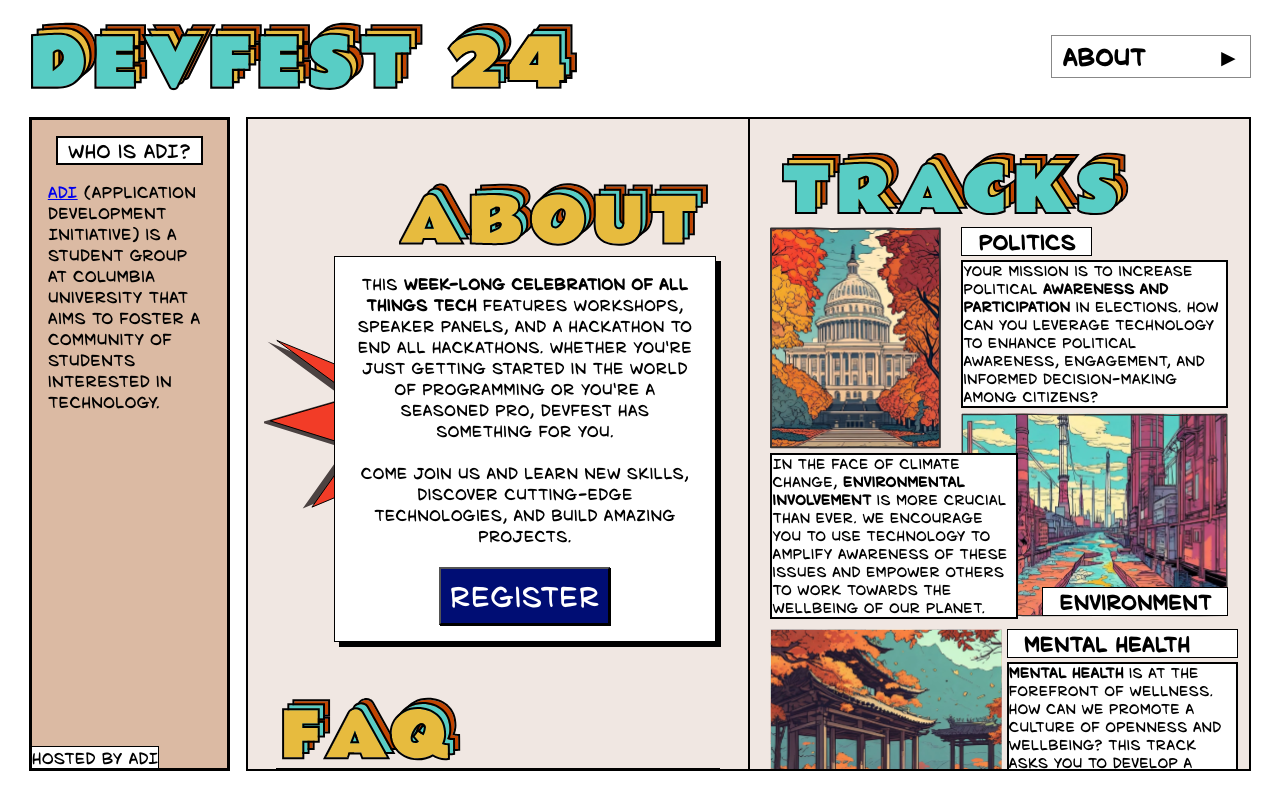
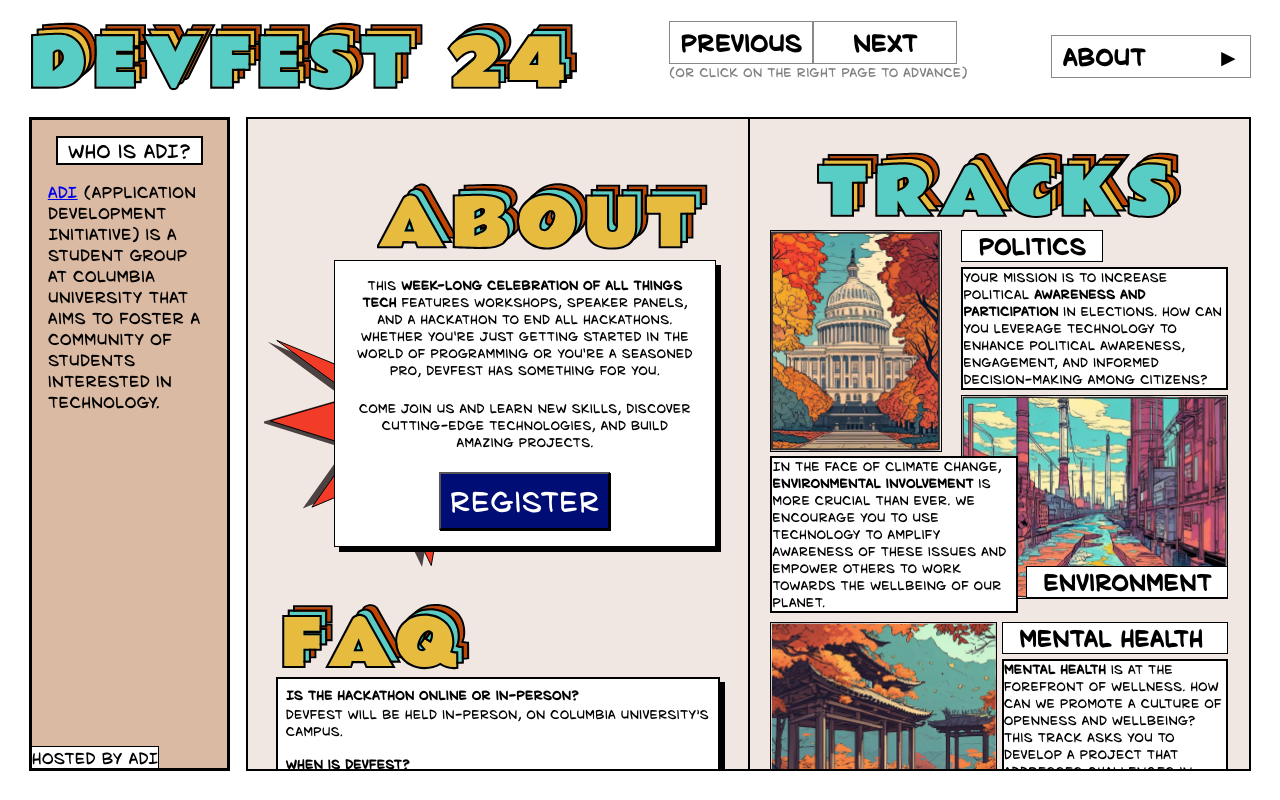
Before and after one commit to adicu/devfest-2024, a Next.js app: page / in a window 1280 px wide. Built offline with nearby package versions, Linux system fonts and the light colour scheme.

Commit message:
Added next and previous buttons in the header

```diff
--- a/next.config.js
+++ b/next.config.js
@@ -3,6 +3,7 @@
   reactStrictMode: false,
   env: {
     mobileWidth: "1000px",
+    bigWidth: "2000px",
   },
 };
 
--- a/src/components/Header.jsx
+++ b/src/components/Header.jsx
@@ -1,5 +1,6 @@
 import React, { useState, useRef, useEffect } from "react";
 import styled from "@emotion/styled";
+import Pages from "./Pages";
 
 // import DevFestSVG from "../../public/images/titles/devfest-24.svg";
 
@@ -18,6 +19,18 @@
   }
 
   /* background-color: orange; */
+`;
+
+const NextPageMessage = styled.div`
+  color: gray;
+
+  font-size: 0.8rem;
+
+  z-index: 1;
+
+  @media (max-width: ${process.env.mobileWidth}) {
+    display: none;
+  }
 `;
 
 const TitleImageDiv = styled.div`
@@ -75,6 +88,29 @@
   }
 `;
 
+const ButtonNext = styled.button`
+  background-color: #fff;
+  color: #000;
+  padding: 5px 10px;
+  cursor: pointer;
+  font-weight: bold;
+  position: relative;
+  overflow: hidden;
+  border-top: 1px solid #888;
+  border-left: 1px solid #888;
+  border-right: 1px solid #888;
+  border-bottom: 1px solid #888;
+  display: inline-block;
+  font-size: 1.5rem;
+
+  width: 9rem;
+  text-align: center;
+
+  :active {
+    background-color: #eee;
+  }
+`;
+
 const Arrow = styled.span`
   margin-left: 5px;
   display: inline-block;
@@ -107,7 +143,15 @@
 const Header = (props) => {
   const [isDropdownOpen, setDropdownOpen] = useState(false);
   const [selectedOption, setSelectedOption] = useState("About");
-  const trackOptions = ["About", "Tracks", "Sponsors", "Schedule", "Workshops"];
+  // const trackOptions = ["About", "Tracks", "Sponsors", "Schedule", "Workshops"];
+  const trackOptions = ["About", "Tracks"];
+
+  const pages = Pages(
+    props.data,
+    props.updatePage,
+    props.pageDictionary,
+    false
+  );
 
   function useOutsideAlerter(ref) {
     useEffect(() => {
@@ -153,6 +197,26 @@
     e.preventDefault();
   };
 
+  function goLeft() {
+    let desktopPage = Math.floor((props.currentPage + 1) / 2);
+    desktopPage -= 1;
+    let mobilePage = 2 * desktopPage;
+
+    if (mobilePage > 1) {
+      props.updatePage(mobilePage);
+    }
+  }
+
+  function goRight() {
+    let desktopPage = Math.floor((props.currentPage + 1) / 2);
+    desktopPage += 1;
+    let mobilePage = 2 * desktopPage - 1;
+
+    if (mobilePage < pages.length) {
+      props.updatePage(mobilePage);
+    }
+  }
+
   return (
     <HeaderContainer>
       <TitleImageDiv onClick={goHome}>
@@ -165,6 +229,13 @@
           src="/images/titles/24.svg"
         />
       </TitleImageDiv>
+      <div class="mobile-hidden">
+        <ButtonNext onClick={goLeft}>Previous</ButtonNext>
+        <ButtonNext onClick={goRight}>Next</ButtonNext>
+        <NextPageMessage>
+          (Or click on the right page to advance)
+        </NextPageMessage>
+      </div>
       <ButtonsContainer ref={wrapperRef}>
         {/* <Button> Schedule </Button> */}
 
--- a/src/components/Pages.jsx
+++ b/src/components/Pages.jsx
@@ -27,12 +27,11 @@
       pageDictionary={pageDictionary}
       mobile={mobile}
     />,
-    <SponsorsPage mobile={mobile} />,
-
-    <SchedulePage mobile={mobile} />,
-    <WorkshopsPage mobile={mobile} />,
-    <ComingSoonPage mobile={mobile} />,
-    // <ComingSoonPage className="page-no-mobile" mobile={mobile} />,
+    // <SponsorsPage mobile={mobile} />,
+    // <SchedulePage mobile={mobile} />,
+    // <WorkshopsPage mobile={mobile} />,
+    <ComingSoonPage page="1" mobile={mobile} />,
+    <ComingSoonPage page="2" className="page-no-mobile" mobile={mobile} />,
   ];
 
   return pages;
--- a/src/components/book-components/Page.jsx
+++ b/src/components/book-components/Page.jsx
@@ -10,6 +10,9 @@
     user-select: none;
 
     padding: 1rem;
+    @media (max-width: ${process.env.mobileWidth}) {
+      padding: 0;
+    }
 
     overflow-y: scroll;
     overflow-x: hidden;
--- a/src/components/pages/ComingSoonPage.jsx
+++ b/src/components/pages/ComingSoonPage.jsx
@@ -30,7 +30,7 @@
 
   return (
     <Container>
-      {/* <TextBox>
+      <TextBox>
         {props.page == "1" ? (
           <>
             <p>Coming Soon:</p>
@@ -45,10 +45,10 @@
         ) : (
           <p className="mobile-hidden">To Be Continued...</p>
         )}
+      </TextBox>
+      {/* <TextBox>
+        <p>To Be Continued...</p>
       </TextBox> */}
-      <TextBox>
-        <p>To Be Continued...</p>
-      </TextBox>
     </Container>
   );
 };
--- a/src/components/pages/home/HomePage.jsx
+++ b/src/components/pages/home/HomePage.jsx
@@ -1,6 +1,14 @@
 import styled from "@emotion/styled";
 
 import starBurst from "../../../../public/images/home/starburst.svg";
+
+const svgTitleSize = "5.5vw";
+const svgTitleSizeMobile = "14vw";
+const svgTitleSizeBig = "7rem";
+
+const textSizeMobile = "0.8rem";
+const textSize = "1vw";
+const textSizeBig = "1.3rem";
 
 const HomePage = (props) => {
   const Container = styled.div`
@@ -21,7 +29,18 @@
       float: center;
       margin-right: 0;
       margin-top: 0.3rem;
-      height: 2.3rem;
+      /* height: 2.3rem; */
+    }
+
+    /* background-color: red; */
+    height: ${svgTitleSize};
+
+    @media (max-width: ${process.env.mobileWidth}) {
+      height: ${svgTitleSizeMobile};
+    }
+
+    @media (min-width: ${process.env.bigWidth}) {
+      height: ${svgTitleSizeBig};
     }
   `;
 
@@ -50,12 +69,18 @@
     }
 
     p {
-      font-size: 1rem;
+      font-size: ${textSize};
     }
 
     @media (max-width: ${process.env.mobileWidth}) {
       p {
-        font-size: 0.8rem;
+        font-size: ${textSizeMobile};
+      }
+    }
+
+    @media (min-width: ${process.env.bigWidth}) {
+      p {
+        font-size: ${textSizeBig};
       }
     }
   `;
@@ -73,7 +98,7 @@
     font-size: 1.8rem;
 
     @media (max-width: ${process.env.mobileWidth}) {
-      font-size: 14px;
+      /* font-size: 14px; */
       font-size: 1.3rem;
     }
   `;
@@ -87,7 +112,17 @@
       float: center;
       margin-left: 1rem;
       margin-top: 0.3rem;
-      height: 2.3rem;
+      /* height: 2.3rem; */
+    }
+
+    height: ${svgTitleSize};
+
+    @media (max-width: ${process.env.mobileWidth}) {
+      height: ${svgTitleSizeMobile};
+    }
+
+    @media (min-width: ${process.env.bigWidth}) {
+      height: ${svgTitleSizeBig};
     }
   `;
 
@@ -126,22 +161,30 @@
   `;
 
   const Question = styled.p`
-    font-size: 1rem;
+    font-size: ${textSize};
     font-weight: bold;
     margin-bottom: 0.1rem;
 
     @media (max-width: ${process.env.mobileWidth}) {
-      font-size: 0.8rem;
+      font-size: ${textSizeMobile};
+    }
+
+    @media (min-width: ${process.env.bigWidth}) {
+      font-size: ${textSizeBig};
     }
   `;
 
   const Answer = styled.p`
-    font-size: 1rem;
+    font-size: ${textSize};
     margin-bottom: 1rem;
 
     @media (max-width: ${process.env.mobileWidth}) {
-      font-size: 0.8rem;
-      margin-bottom: 0.2rem;
+      font-size: ${textSizeMobile};
+      /* margin-bottom: 0.2rem; */
+    }
+
+    @media (min-width: ${process.env.bigWidth}) {
+      font-size: ${textSizeBig};
     }
   `;
 
--- a/src/components/pages/tracks/TracksPage.jsx
+++ b/src/components/pages/tracks/TracksPage.jsx
@@ -1,11 +1,40 @@
 import styled from "@emotion/styled";
 
-const textSizeMobile = "0.7rem";
-const textSize = "0.9rem";
-const titleSizeMobile = "1.3rem";
-const titleSize = "1.3rem";
+// const textSizeMobile = "0.8rem";
+const svgTitleSize = "5.5vw";
+const svgTitleSizeMobile = "14vw";
+const svgTitleSizeBig = "7rem";
+
+const textSizeMobile = "3vw";
+const textSize = "1vw";
+const textSizeBig = "1.3rem";
+
+const titleSizeMobile = "4.6vw";
+const titleSize = "1.8vw";
+const titleSizeBig = "2rem";
 
 const TracksPage = (props) => {
+  const NextPageMessage = styled.div`
+    position: absolute;
+    right: 0;
+    top: 0;
+    /* margin-right: 0.2rem; */
+    /* margin-top: 0.2rem; */
+    color: gray;
+
+    /* background-color: red; */
+
+    font-size: 1vw;
+
+    z-index: 1;
+
+    @media (max-width: ${process.env.mobileWidth}) {
+      display: none;
+    }
+
+    /* background-color: yellow; */
+  `;
+
   const Container = styled.div`
     width: 100%;
     height: 100%;
@@ -13,12 +42,29 @@
   `;
 
   const TitleDiv = styled.div`
-    margin-left: 1rem;
+    position: relative;
+    /* margin-left: 1rem; */
     padding-top: 1rem;
+
+    /* width: ${svgTitleSize}; */
+    width: 100%;
+    text-align: center;
+    img {
+      height: ${svgTitleSize};
+    }
+
+    /* background-color: red; */
 
     @media (max-width: ${process.env.mobileWidth}) {
       img {
-        height: 2.3rem;
+        /* height: 2.3rem; */
+        height: ${svgTitleSizeMobile};
+      }
+    }
+
+    @media (min-width: ${process.env.bigWidth}) {
+      img {
+        height: ${svgTitleSizeBig};
       }
     }
   `;
@@ -32,15 +78,10 @@
     margin: 0.3rem;
   `;
   const Bottom = styled.div`
-    /* max-width: 100%; */
     width: 100%;
-
-    /* background-color: red; */
 
     display: flex;
     flex-direction: row;
-    /* display: inline-block; */
-    /* position: relative; */
 
     margin-left: 0.3rem;
     margin-right: 0.3rem;
@@ -59,8 +100,6 @@
   const TextBox = styled.div`
     background-color: white;
 
-    /* height: 70%; */
-
     margin-bottom: 0.3rem;
     border: black solid 2px;
 
@@ -71,6 +110,12 @@
     @media (max-width: ${process.env.mobileWidth}) {
       p {
         font-size: ${textSizeMobile};
+      }
+    }
+
+    @media (min-width: ${process.env.bigWidth}) {
+      p {
+        font-size: ${textSizeBig};
       }
     }
   `;
@@ -92,24 +137,13 @@
         font-size: ${textSizeMobile};
       }
     }
+
+    @media (min-width: ${process.env.bigWidth}) {
+      p {
+        font-size: ${textSizeBig};
+      }
+    }
   `;
-
-  // const MobileTextBox = styled.div`
-  //   background-color: white;
-
-  //   margin-bottom: 0.3rem;
-  //   border: black solid 2px;
-
-  //   p {
-  //     font-size: ${textSize};
-  //   }
-
-  //   @media (max-width: ${process.env.mobileWidth}) {
-  //     p {
-  //       font-size: ${textSizeMobile};
-  //     }
-  //   }
-  // `;
 
   const TextBoxEnvironment = styled.div`
     width: 130%;
@@ -128,6 +162,12 @@
         font-size: ${textSizeMobile};
       }
     }
+
+    @media (min-width: ${process.env.bigWidth}) {
+      p {
+        font-size: ${textSizeBig};
+      }
+    }
   `;
 
   const TitleBox = styled.div`
@@ -141,6 +181,18 @@
       font-weight: bold;
       padding-left: 1rem;
       padding-right: 1rem;
+    }
+
+    @media (max-width: ${process.env.mobileWidth}) {
+      p {
+        font-size: ${titleSizeMobile};
+      }
+    }
+
+    @media (min-width: ${process.env.bigWidth}) {
+      p {
+        font-size: ${titleSizeBig};
+      }
     }
   `;
 
@@ -166,39 +218,45 @@
       padding-left: 1rem;
       padding-right: 1rem;
     }
+
+    @media (max-width: ${process.env.mobileWidth}) {
+      p {
+        font-size: ${titleSizeMobile};
+      }
+    }
+
+    @media (min-width: ${process.env.bigWidth}) {
+      p {
+        font-size: ${titleSizeBig};
+      }
+    }
   `;
 
   const EnvironmentImage = styled.img`
+    border: black solid 1px;
     width: 100%;
   `;
 
   const MentalHealthImageDiv = styled.div`
     flex: 3;
     height: 100%;
-    /* width: 50%; */
-    /* background-color: purple; */
-    /* display: inline-block; */
-    /* padding-left: 0.3rem; */
   `;
 
   const MentalHealthImage = styled.img`
+    border: black solid 1px;
     width: 100%;
-    /* height: 100%; */
   `;
 
   const MentalHealthText = styled.div`
     flex: 3;
     margin-left: 0.3rem;
-    /* height: 100%; */
-    /* display: inline-block; */
+    margin-right: 0.6rem;
     display: flex;
     flex-direction: column;
-    /* width: 50%; */
-    /* height: 100%; */
-    /* background-color: yellow; */
   `;
 
   const PoliticsImage = styled.img`
+    border: black solid 1px;
     width: 90%;
   `;
 
@@ -209,6 +267,7 @@
   return (
     <Container>
       <TitleDiv>
+        {/* <NextPageMessage>(Click to advance)</NextPageMessage> */}
         <img
           onDragStart={preventDragHandler}
           src="/images/tracks/tracks_title.svg"
```
Also changed, not shown: public/images/tracks/tracks_title.svg.
